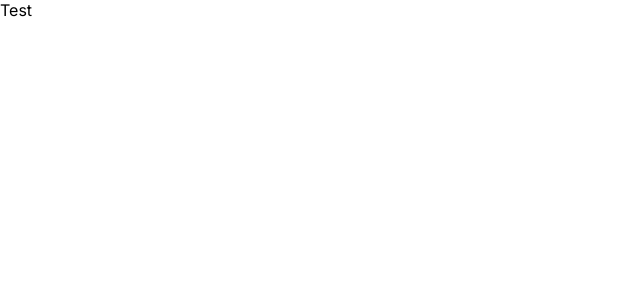
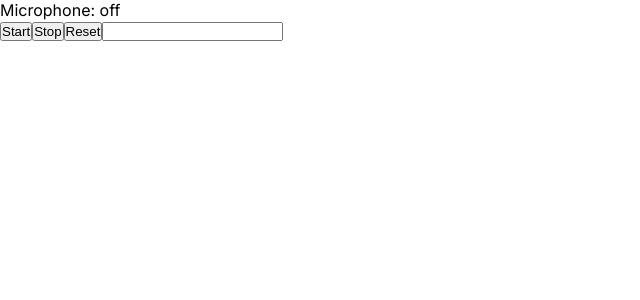
Before and after one commit to mmitusov/ai-japanese-translator, a Next.js app: page / in a window 1280 px wide. Shown: the top 300 px of the page, without its empty margins (0-640 px from the left). Built offline with nearby package versions, Linux system fonts and the light colour scheme.

Commit message:
Basic speech-to-text

```diff
--- a/package.json
+++ b/package.json
@@ -17,7 +17,12 @@
     "next": "13.4.10",
     "react": "18.2.0",
     "react-dom": "18.2.0",
+    "react-speech-recognition": "^3.10.0",
+    "regenerator-runtime": "^0.13.11",
     "sass": "^1.63.6",
     "typescript": "5.1.6"
+  },
+  "devDependencies": {
+    "@types/react-speech-recognition": "^3.9.2"
   }
 }
--- /dev/null
+++ b/src/hooks/useIsHydrated.tsx
@@ -0,0 +1,23 @@
+import { useEffect, useState } from "react";
+
+/**
+ * @description
+ * Text content does not match server-rendered HTML
+ * Why This Error Occurred
+ * While rendering your application, there was a difference between the React tree that was pre-rendered from the server and the React tree that was rendered during the first render in the browser (hydration).
+ * How to Fix React Hydration Error in NextJS!
+ * https://nextjs.org/docs/messages/react-hydration-error - official docks
+ * https://blog.idrisolubisi.com/how-to-fix-react-hydration-error-in-nextjs-practical-guide#heading-understanding-react-hydration
+ */
+export default function useIsHydrated() {
+    const [ isSsrHydrated, setIsSsrHydrated ] = useState( false );
+    const checkEthereumAvailable = () => {
+        setIsSsrHydrated(
+            Boolean( !isSsrHydrated && typeof window !== 'undefined' )
+        );
+    }
+
+    useEffect( () => { checkEthereumAvailable() }, [] )
+
+    return { isSsrHydrated }
+}
--- a/src/pages/_app.tsx
+++ b/src/pages/_app.tsx
@@ -1,5 +1,6 @@
 import '@/styles/globals.css'
 import type { AppProps } from 'next/app'
+import 'regenerator-runtime/runtime'
 
 export default function App({ Component, pageProps }: AppProps) {
   return <Component {...pageProps} />
--- a/src/pages/index.tsx
+++ b/src/pages/index.tsx
@@ -1,10 +1,35 @@
+
 import Head from 'next/head'
 import { Inter } from 'next/font/google'
 import HomeStyles from '@/styles/Home.module.css'
+import SpeechRecognition, { useSpeechRecognition } from 'react-speech-recognition';
+import useIsHydrated from '@/hooks/useIsHydrated';
+import { useEffect, useState } from 'react';
 
 const inter = Inter({ subsets: ['latin'] })
 
 export default function Home() {
+  const [input, setInput] = useState('')
+  const {
+    transcript,
+    listening,
+    resetTranscript,
+    browserSupportsSpeechRecognition
+  } = useSpeechRecognition();
+  const {isSsrHydrated} = useIsHydrated()
+
+  useEffect(() => {
+    onInputChange(transcript)
+  }, [transcript])
+
+  function onInputChange (text) {
+    setInput(text)
+  }
+
+  if (isSsrHydrated && !browserSupportsSpeechRecognition) {
+    return <span>Your browser doesn't support speech recognition.</span>;
+  }
+
   return (
     <>
       <Head>
@@ -14,7 +39,13 @@ export default function Home() {
         <link rel="icon" href="/favicon.ico" />
       </Head>
       <main className={`${HomeStyles.main} ${inter.className}`}>
-        Test
+        <div>
+          <p>Microphone: {listening ? 'on' : 'off'}</p>
+          <button onClick={SpeechRecognition.startListening}>Start</button>
+          <button onClick={SpeechRecognition.stopListening}>Stop</button>
+          <button onClick={resetTranscript}>Reset</button>
+          <input value={input} onChange={(e) => onInputChange(e.target.value)}></input>
+        </div>
       </main>
     </>
   )
```
Also changed, not shown: 2 other files (tests, documents, lock files or other folders).
